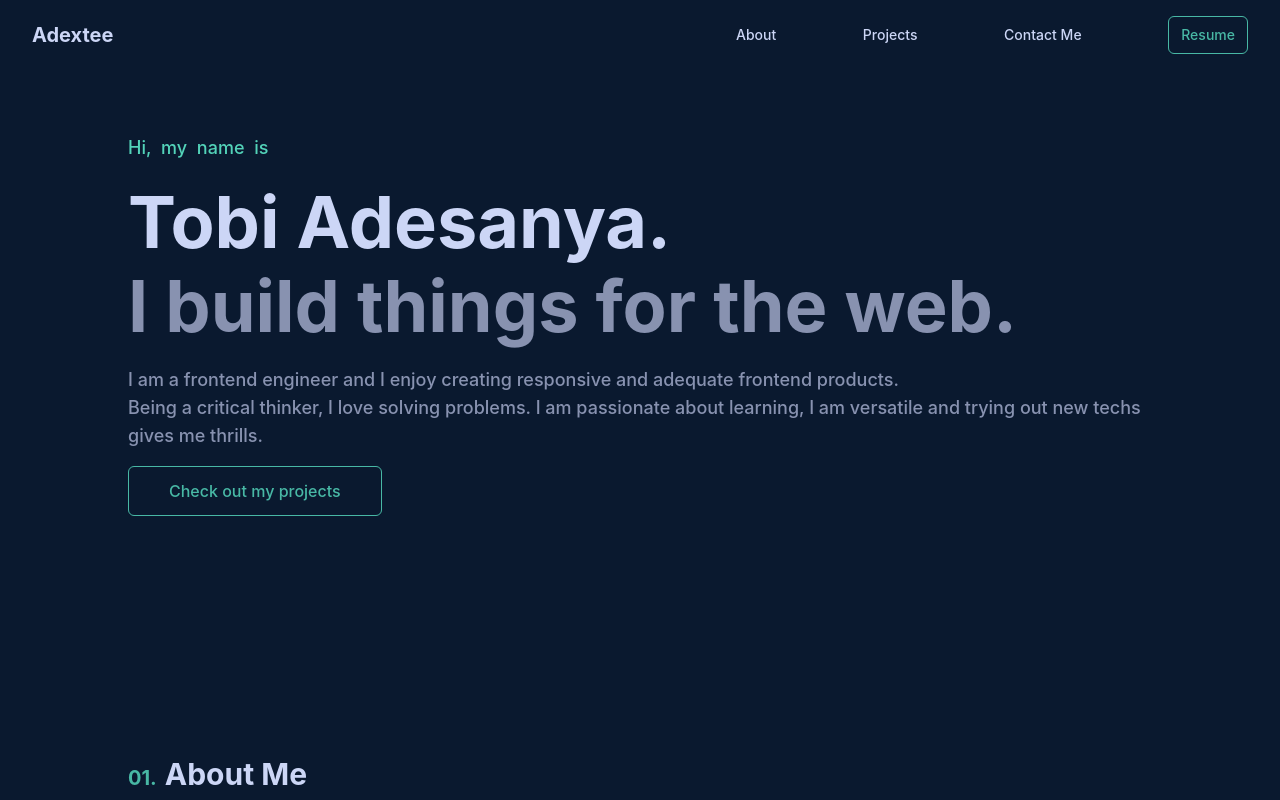
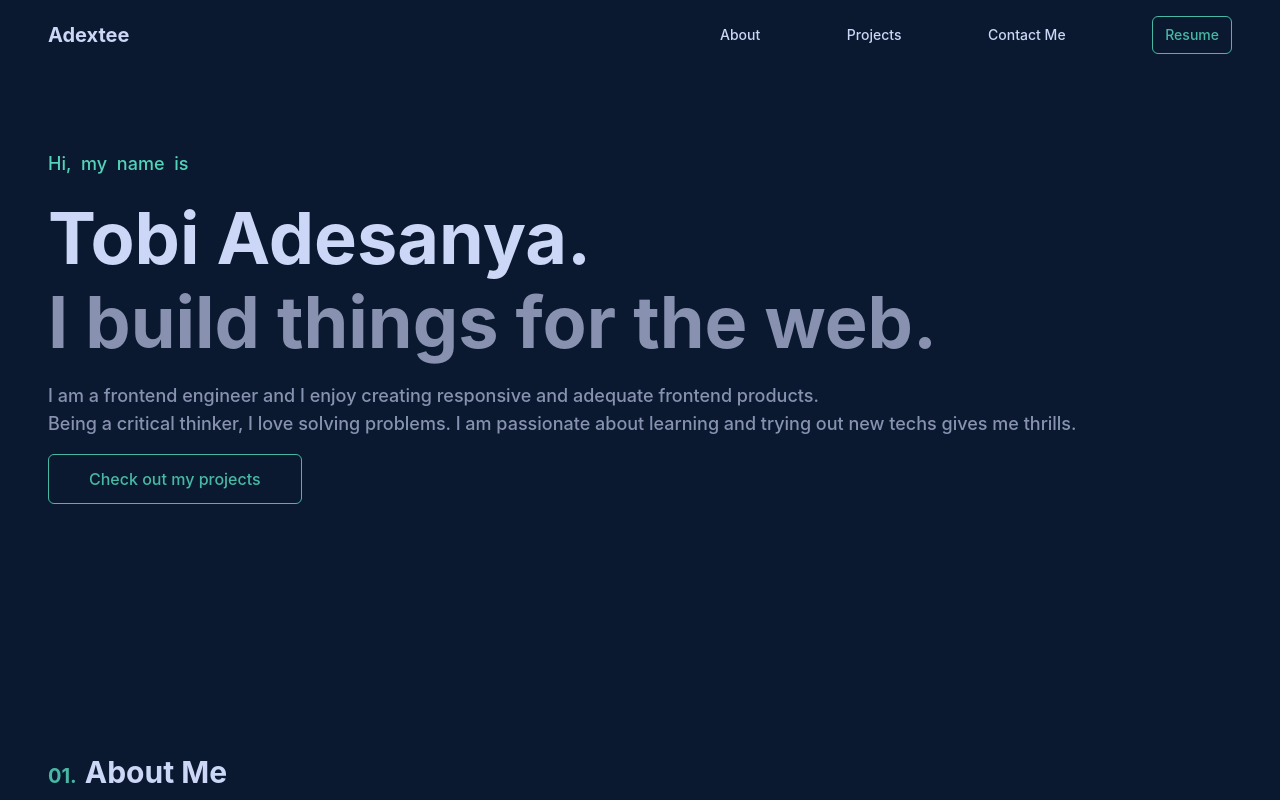
Before and after one commit to Omolaso/myPortfolio, a React (Create React App) app: page / in a window 1280 px wide. Shown: the top 800 px of the page. Built offline with nearby package versions, Linux system fonts and the light colour scheme.

Commit message:
added animations

```diff
--- a/src/components/About.jsx
+++ b/src/components/About.jsx
@@ -1,13 +1,47 @@
 import React from 'react';
 import '../styles/About.css';
 import me from '../images/me.jpg';
+import { motion } from 'framer-motion';
+
+// FRAMER MOTION
+
+const container = {
+  hidden: { opacity: 1, scale: 0 },
+  visible: {
+    opacity: 1,
+    scale: 1,
+    transition: {
+      delayChildren: 1,
+      staggerChildren: 0.3,
+    }
+  }
+};
+
+const item = {
+  hidden: { y: 0, opacity: 0 },
+  visible: {
+    y: 10,
+    opacity: 1
+  }
+};
+
+// FRAMER MOTION
+
+
+
 
 const About = () => {
   return (
-    <div id='about' className='pt-20'>
-        <h1 className='text-3xl text-lightGrey font-bold mb-2'><span className='text-lightGreen text-xl mr-2'>01.</span>About Me</h1>
+    <motion.div
+      variants={container}
+      initial="hidden"
+      animate="visible"
+      id='about'
+      className='pt-20'
+      >
+        <motion.h1 variants={item} className='text-3xl text-lightGrey font-bold mb-2'><span className='text-lightGreen text-xl mr-2'>01.</span>About Me</motion.h1>
 
-        <main className='flex lg:flex-row flex-col items-center justify-between'>
+        <motion.main variants={item} className='flex lg:flex-row flex-col items-center justify-between'>
           <article className='text-deepGrey text-lg mt-3 font-medium flex-1 px-4'>
             <p className='text-center md:text-left'>Hi again&#128075;, I am Tobi and I enjoy building items that live on the web. </p>
 
@@ -45,8 +79,8 @@ const About = () => {
             />
           </section>
 
-        </main>
-    </div>
+        </motion.main>
+    </motion.div>
   )
 }
 
--- a/src/components/Home.jsx
+++ b/src/components/Home.jsx
@@ -4,6 +4,33 @@ import '../styles/Home.css';
 // import { useNavigate } from 'react-router-dom';
 // import { handleHamburgerToggle } from '../redux-slice/HamburgerSlice';
 // import { useSelector } from 'react-redux';
+import { motion } from 'framer-motion';
+
+// FRAMER MOTION
+
+const container = {
+  hidden: { opacity: 1, scale: 0 },
+  visible: {
+    opacity: 1,
+    scale: 1,
+    transition: {
+      delayChildren: 1,
+      staggerChildren: 0.3,
+    }
+  }
+};
+
+const item = {
+  hidden: { y: 20, opacity: 0 },
+  visible: {
+    y: 0,
+    opacity: 1
+  }
+};
+
+// FRAMER MOTION
+
+
 
 const Home = () => {
 //  const { isHamActive } = useSelector((store) => store.hamburger)
@@ -23,25 +50,27 @@ const Home = () => {
 
   return (
     <>
-      <div>
-        <section className="text-center md:text-left">
-          <h3 id='home-h3' className='text-lg text-veryLightGrey font-medium' > Hi, my name is</h3>
-          <h1 id='home-h1' className='text-4xl md:text-7xl mt-6 font-bold text-lightGrey'>Tobi Adesanya.</h1>
-          <h2 id='home-h2' className='text-4xl md:text-7xl mt-3 font-bold text-deepGrey'> I build things for the web.</h2>
-          <p id='home-para1' className='text-lg mt-6 text-deepGrey font-medium'> I am a frontend engineer and I enjoy creating responsive and adequate frontend products. <br />
-              Being a critical thinker, I love solving problems. I am passionate about learning, I am versatile and trying out new techs gives me thrills.</p>
+      <motion.section
+        variants={container}
+        initial="hidden"
+        animate="visible"
+        className="text-center md:text-left"
+        >
+        <motion.h3 variants={item} id='home-h3' className='text-lg text-veryLightGrey font-medium' > Hi, my name is</motion.h3>
+        <motion.h1 variants={item} id='home-h1' className='text-4xl md:text-7xl mt-6 font-bold text-lightGrey'>Tobi Adesanya.</motion.h1>
+        <motion.h2 variants={item} id='home-h2' className='text-4xl md:text-7xl mt-3 font-bold text-deepGrey'> I build things for the web.</motion.h2>
+        <motion.p variants={item} id='home-para1' className='text-lg mt-6 text-deepGrey font-medium'> I am a frontend engineer and I enjoy creating responsive and adequate frontend products. <br />
+            Being a critical thinker, I love solving problems. I am passionate about learning and trying out new techs gives me thrills.</motion.p>
              {/* <p> I&apos;m not familiar with.</p> */}
 
-          <div className="mt-4">
+        <motion.div variants={item} className="mt-4">
           <a href="#projects">
             <button id="resume-btn" className='border font-medium  border-lightGreen py-3 px-10 rounded-md text-lightGreen hover:bg-opacity-80'>
               Check out my projects
             </button>
           </a>
-          </div>
-        </section>
-
-      </div>
+        </motion.div>
+      </motion.section>
     </>
   )
 }
--- a/src/components/Navs.jsx
+++ b/src/components/Navs.jsx
@@ -52,7 +52,7 @@ const Navs = () => {
 
 
   return (
-    <div id='home' className='pt-4'>
+    <div id='home' className='py-4'>
       <header className='flex items-center justify-between'>
           <motion.div
             variants={container}
--- a/src/components/SharedLayout.jsx
+++ b/src/components/SharedLayout.jsx
@@ -13,14 +13,14 @@ import Footer from './Footer';
 
 const SharedLayout = () => {
   return (
-    <div className='min-h-screen bg-black pb-8'>
+    <div className='min-h-screen bg-black pb-8 '>
 
 
-        <section className='px-8'>
+        <section className='px-8 md:px-12'>
             <Navs/>
         </section>
 
-        <main className='px-12 md:px-32 md:mt-12'>
+        <main className='md:mt-12 px-12'>
 
 
           <section className='mt-20 mb-40'>
```
Lines whose indentation alone changed are shown as unchanged.
